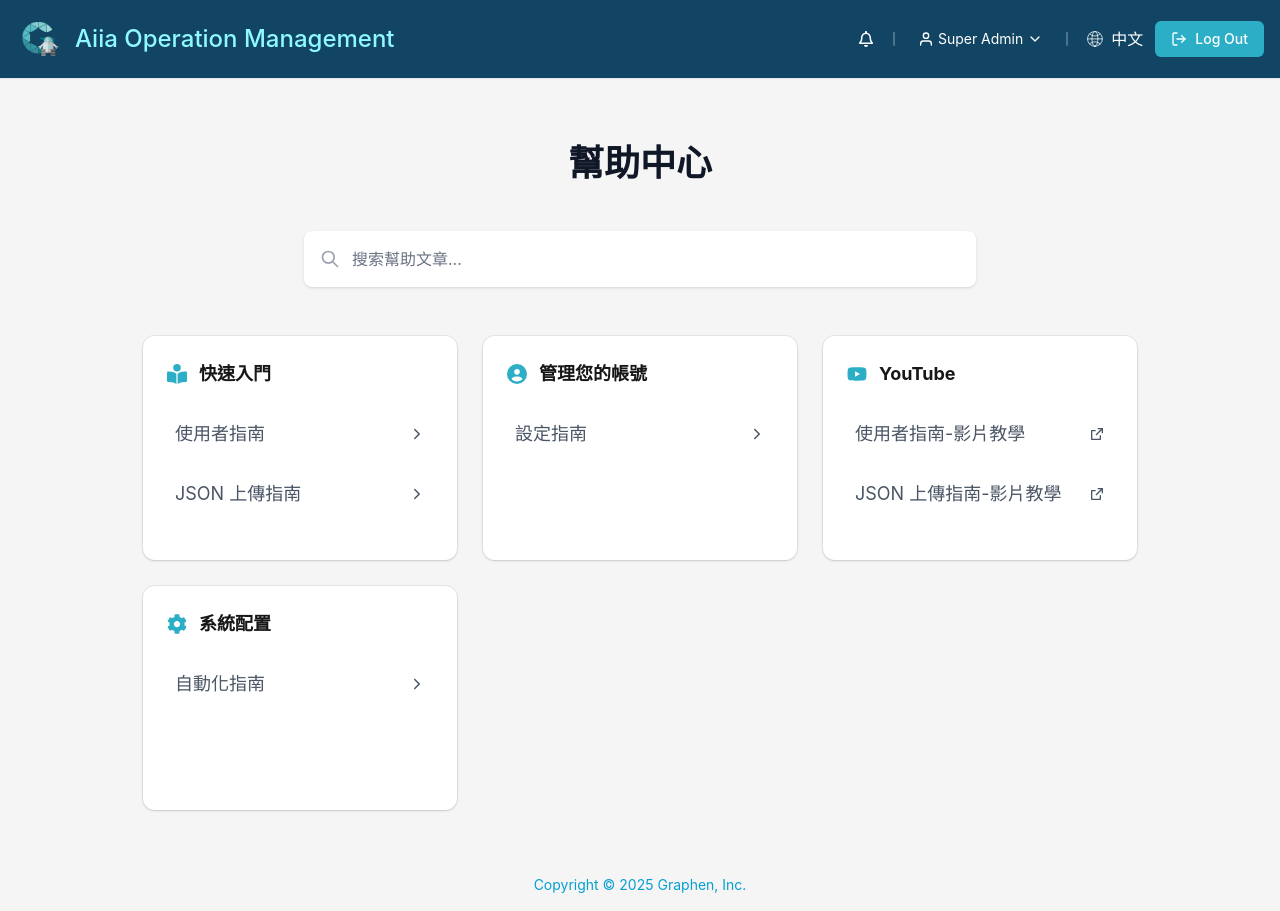
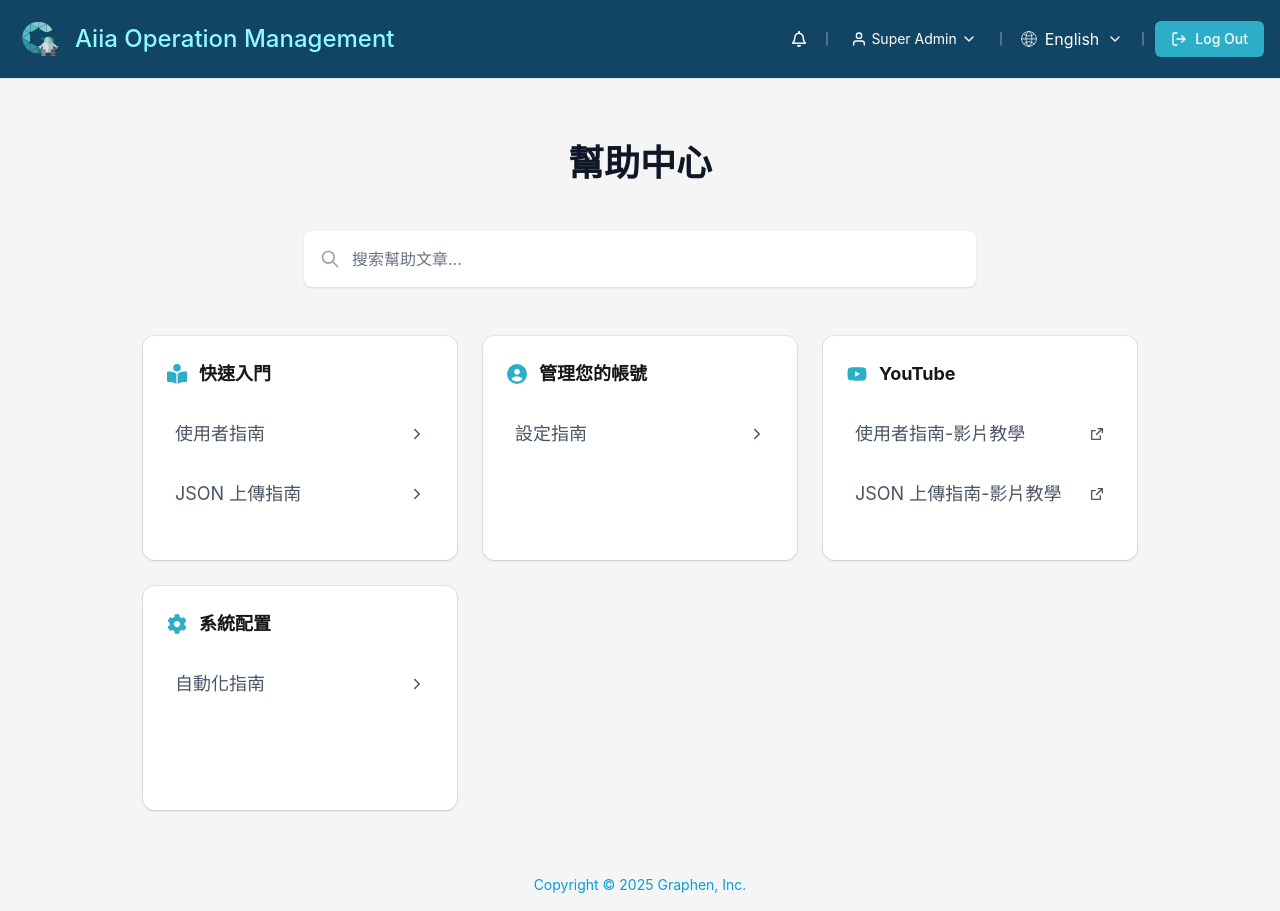
Before and after one commit to ShanHuang3/helpcenter, a Next.js app: page / in a window 1280 px wide. Built offline with nearby package versions, Linux system fonts and the light colour scheme.

Commit message:
feat:Add Language

```diff
--- /dev/null
+++ b/src/app/components/LanguageSelector.tsx
@@ -0,0 +1,98 @@
+"use client";
+
+import { useState } from "react";
+import {
+  Menu,
+  MenuButton,
+  MenuItems,
+  MenuItem,
+  Transition,
+} from "@headlessui/react";
+import { FiChevronDown } from "react-icons/fi";
+import { FiCheck } from "react-icons/fi";
+
+type Language = "中文" | "English" | "日本語";
+
+const languages: Language[] = ["中文", "English", "日本語"];
+
+export default function LanguageSelector() {
+  const [selectedLanguage, setSelectedLanguage] = useState<Language>("English");
+
+  return (
+    <Menu as="div" className="relative inline-block text-left">
+      <MenuButton className="flex items-center gap-2 p-2 hover:bg-white/10 rounded transition-colors focus:outline-none focus:ring-2 focus:ring-white/50">
+        <svg
+          xmlns="http://www.w3.org/2000/svg"
+          width="21"
+          height="21"
+          viewBox="0 0 21 21"
+          fill="none"
+          className="w-4 h-4 text-white"
+          aria-hidden="true"
+        >
+          <path
+            d="M10.4033 20C15.7214 20 20.0322 15.6891 20.0322 10.3711C20.0322 5.05305 15.7214 0.742188 10.4033 0.742188C5.08528 0.742188 0.774414 5.05305 0.774414 10.3711C0.774414 15.6891 5.08528 20 10.4033 20Z"
+            stroke="currentColor"
+            strokeLinecap="round"
+            strokeLinejoin="round"
+          />
+          <path
+            d="M0.774414 10.3672H20.0322"
+            stroke="currentColor"
+            strokeLinecap="round"
+            strokeLinejoin="round"
+          />
+          <path
+            d="M10.4033 20C12.5303 20 14.2549 15.6891 14.2549 10.3711C14.2549 5.05305 12.5303 0.742188 10.4033 0.742188C8.27629 0.742188 6.55176 5.05305 6.55176 10.3711C6.55176 15.6891 8.27629 20 10.4033 20Z"
+            stroke="currentColor"
+            strokeLinecap="round"
+            strokeLinejoin="round"
+          />
+          <path
+            d="M3.59473 3.69531C4.48789 4.59072 5.54918 5.30083 6.71762 5.78483C7.88605 6.26882 9.13861 6.51718 10.4033 6.51562C11.668 6.51718 12.9206 6.26882 14.089 5.78483C15.2575 5.30083 16.3188 4.59072 17.2119 3.69531M17.2119 17.0391C16.3188 16.1436 15.2575 15.4335 14.089 14.9495C12.9206 14.4655 11.668 14.2172 10.4033 14.2187C9.13861 14.2172 7.88605 14.4655 6.71762 14.9495C5.54918 15.4335 4.48789 16.1436 3.59473 17.0391"
+            stroke="currentColor"
+            strokeLinecap="round"
+            strokeLinejoin="round"
+          />
+        </svg>
+        <span>{selectedLanguage}</span>
+        <FiChevronDown className="w-4 h-4" aria-hidden="true" />
+      </MenuButton>
+
+      <Transition
+        enter="transition ease-out duration-100"
+        enterFrom="transform opacity-0 scale-95"
+        enterTo="transform opacity-100 scale-100"
+        leave="transition ease-in duration-75"
+        leaveFrom="transform opacity-100 scale-100"
+        leaveTo="transform opacity-0 scale-95"
+      >
+        <MenuItems
+          anchor="bottom end"
+          className="absolute right-0 mt-2 w-36 origin-top-right rounded-lg bg-white shadow-lg ring-1 ring-black ring-opacity-5 focus:outline-none z-50"
+        >
+          <div className="px-4 py-3 bg-gray-50 rounded-t-lg">
+            <h3 className="text-sm font-semibold text-gray-900">Language</h3>
+          </div>
+          <div className="border-t border-gray-200"></div>
+          <div className="py-1">
+            {languages.map((language) => (
+              <MenuItem key={language}>
+                <button
+                  onClick={() => setSelectedLanguage(language)}
+                  className="group flex w-full items-center gap-2 px-4 py-2 text-sm text-gray-900 transition-colors ui-active:bg-gray-100 ui-not-active:bg-white hover:bg-gray-100"
+                >
+                  <span>{language}</span>
+
+                  {selectedLanguage === language && (
+                    <FiCheck className="w-4 h-4 text-gray-500" />
+                  )}
+                </button>
+              </MenuItem>
+            ))}
+          </div>
+        </MenuItems>
+      </Transition>
+    </Menu>
+  );
+}
--- a/src/app/modules/home/Navigation.tsx
+++ b/src/app/modules/home/Navigation.tsx
@@ -7,6 +7,7 @@ import { PiLineVerticalThin } from "react-icons/pi";
 import { LuLogOut } from "react-icons/lu";
 import Button from "../../components/Button";
 import RoleSelector from "../../components/RoleSelector";
+import LanguageSelector from "../../components/LanguageSelector";
 
 export default function Navigation() {
   return (
@@ -46,46 +47,10 @@ export default function Navigation() {
           <div aria-hidden="true">
             <PiLineVerticalThin className="w-4 h-4" />
           </div>
-          <button
-            className="flex items-center gap-2 p-2 hover:bg-white/10 rounded transition-colors focus:outline-none focus:ring-2 focus:ring-white/50"
-            aria-label="語言選擇"
-          >
-            <svg
-              xmlns="http://www.w3.org/2000/svg"
-              width="21"
-              height="21"
-              viewBox="0 0 21 21"
-              fill="none"
-              className="w-4 h-4 text-white"
-              aria-hidden="true"
-            >
-              <path
-                d="M10.4033 20C15.7214 20 20.0322 15.6891 20.0322 10.3711C20.0322 5.05305 15.7214 0.742188 10.4033 0.742188C5.08528 0.742188 0.774414 5.05305 0.774414 10.3711C0.774414 15.6891 5.08528 20 10.4033 20Z"
-                stroke="currentColor"
-                strokeLinecap="round"
-                strokeLinejoin="round"
-              />
-              <path
-                d="M0.774414 10.3672H20.0322"
-                stroke="currentColor"
-                strokeLinecap="round"
-                strokeLinejoin="round"
-              />
-              <path
-                d="M10.4033 20C12.5303 20 14.2549 15.6891 14.2549 10.3711C14.2549 5.05305 12.5303 0.742188 10.4033 0.742188C8.27629 0.742188 6.55176 5.05305 6.55176 10.3711C6.55176 15.6891 8.27629 20 10.4033 20Z"
-                stroke="currentColor"
-                strokeLinecap="round"
-                strokeLinejoin="round"
-              />
-              <path
-                d="M3.59473 3.69531C4.48789 4.59072 5.54918 5.30083 6.71762 5.78483C7.88605 6.26882 9.13861 6.51718 10.4033 6.51562C11.668 6.51718 12.9206 6.26882 14.089 5.78483C15.2575 5.30083 16.3188 4.59072 17.2119 3.69531M17.2119 17.0391C16.3188 16.1436 15.2575 15.4335 14.089 14.9495C12.9206 14.4655 11.668 14.2172 10.4033 14.2187C9.13861 14.2172 7.88605 14.4655 6.71762 14.9495C5.54918 15.4335 4.48789 16.1436 3.59473 17.0391"
-                stroke="currentColor"
-                strokeLinecap="round"
-                strokeLinejoin="round"
-              />
-            </svg>
-            <span>中文</span>
-          </button>
+          <LanguageSelector />
+          <div aria-hidden="true">
+            <PiLineVerticalThin className="w-4 h-4" />
+          </div>
           <Button
             icon={<LuLogOut className="w-4 h-4" />}
             text="Log Out"
```
